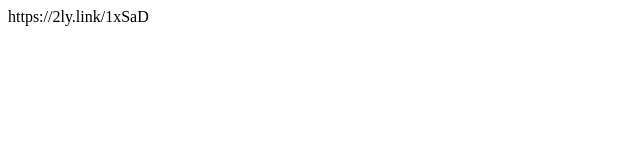
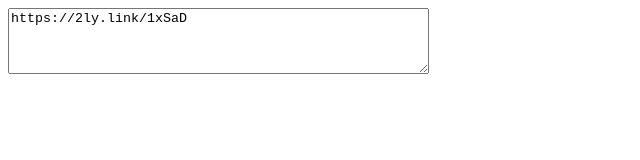
Before and after one commit to ps4arab/directbeyondeyes, a plain HTML site: page index.html in a window 1280 px wide. Shown: the whole page, without its empty margins (0-640 px from the left). Drawn offline with Linux system fonts and the light colour scheme.

Commit message:
Update index.html

```diff
--- a/index.html
+++ b/index.html
@@ -1 +1,13 @@
+<html>
+  <head>
+    </head>
+  <body>
+
+<p>
+  <textarea id="directlinkgame" name="directlinkgame" rows="4" cols="50">
 https://2ly.link/1xSaD
+</textarea>
+  </p>
+
+    </body>
+</html>
```
